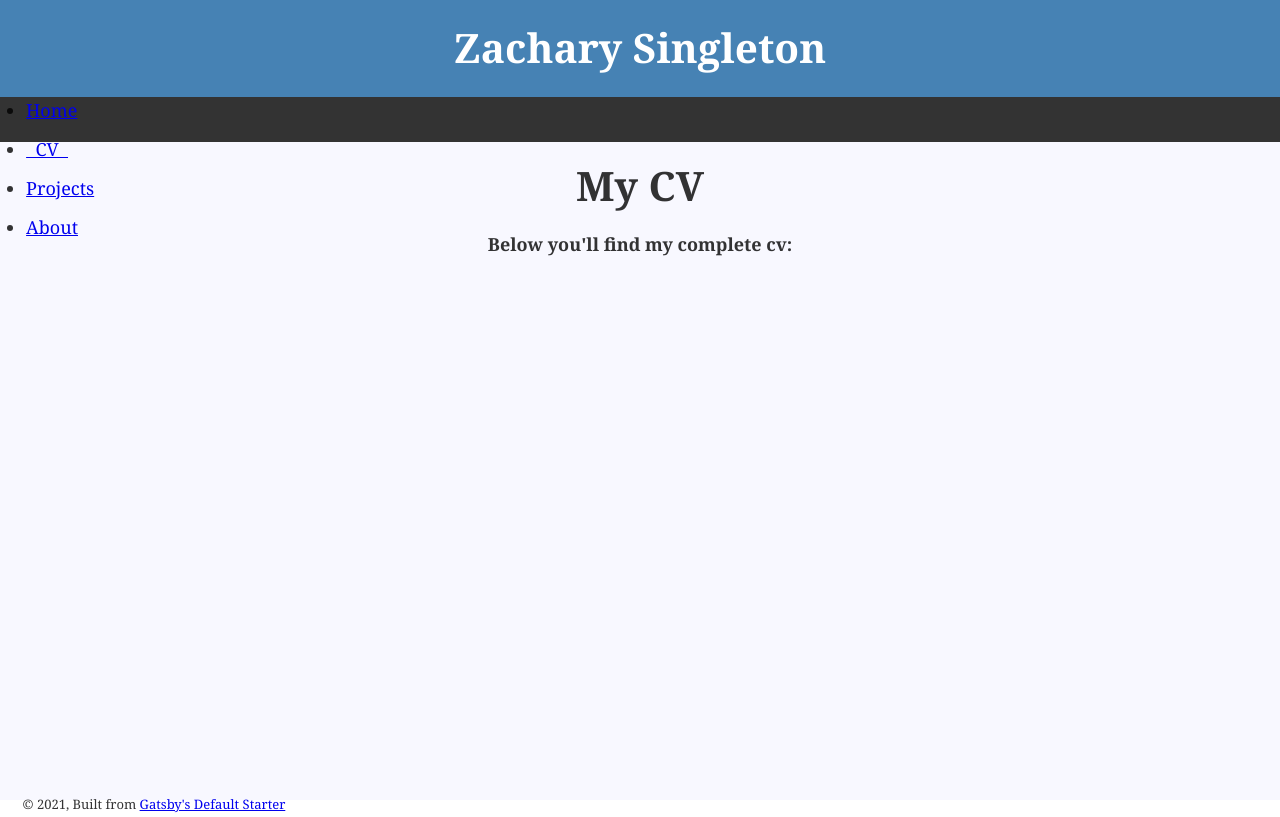
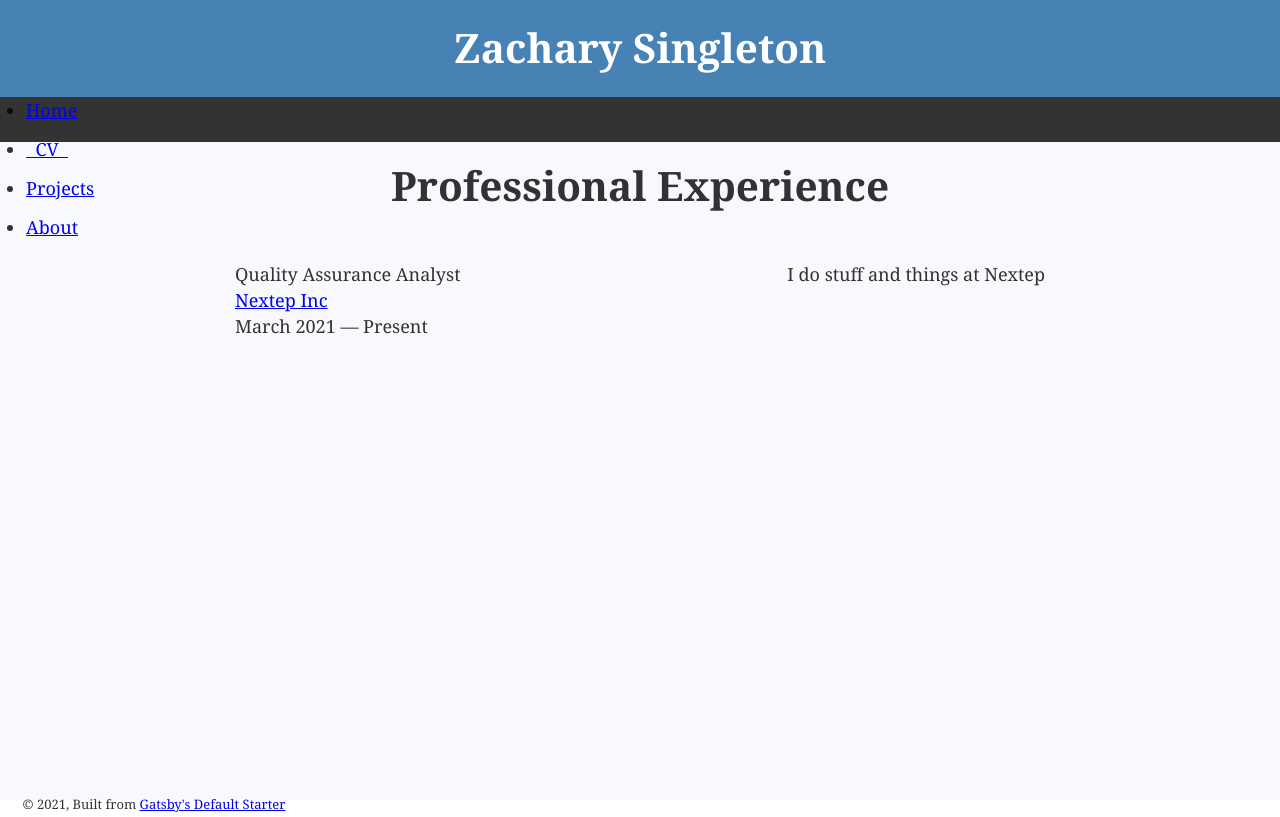
Before and after one commit to Za-Sing/personal-portfolio-site, a Gatsby site: page /cv in a window 1280 px wide. Built offline with nearby package versions, Linux system fonts and the light colour scheme; Gatsby itself is replaced by a stand-in of ours.

Commit message:
Experimenting with CV page. Need to use table

```diff
--- a/src/pages/cv.js
+++ b/src/pages/cv.js
@@ -6,8 +6,43 @@ import Seo from "../components/seo";
 const CVPage = () => (
 	<Layout>
 		<Seo title="My CV" />
-		<h1>My CV</h1>
-        <h4>Below you'll find my complete cv:</h4>
+		<h1>Professional Experience</h1>
+        <br></br>
+		<div style={{margin: 'auto', display: 'flex', width: '45rem'}}>
+			<div style={{flex: '50%', textAlign: 'left'}}>
+                Quality Assurance Analyst <br></br>
+				<a href="https://www.nextep.com/">Nextep Inc</a> <br></br>
+				March 2021 — Present
+			</div>
+			<div style={{flex: '50%', textAlign: 'right'}}>
+				I do stuff and things at Nextep
+			</div>
+		</div>
+		{/*<table style={{margin: 'auto', width: '50rem'}}>
+			<tr>
+				<td>
+					Quality Assurance Analyst <br></br>
+					<a href="https://www.nextep.com/">Nextep Inc</a> <br></br>
+					March 2021 — Present
+				</td>
+                <td>
+                    I do stuff and things at Nextep
+                </td>
+			</tr>
+        </table>*/}
+		{/*<div style={{margin: 'auto', textAlign: 'left', width: '50rem'}}>
+            Quality Assurance Analyst <br></br>
+            <a href="https://www.nextep.com/">Nextep Inc</a> <br></br>
+            March 2021 — Present
+            <br></br><br></br><br></br><br></br>
+            Computer Lab Assistant <br></br>
+            University of Oklahoma — JRCoE <br></br>
+            August 2019 — May 2021
+            <br></br><br></br><br></br><br></br>
+            Sales Associate <br></br>
+            Walmart Inc<br></br>
+            May 2019 — August 2019, May 2020 — August 2020
+        </div>*/}
 	</Layout>
 );
 
```
